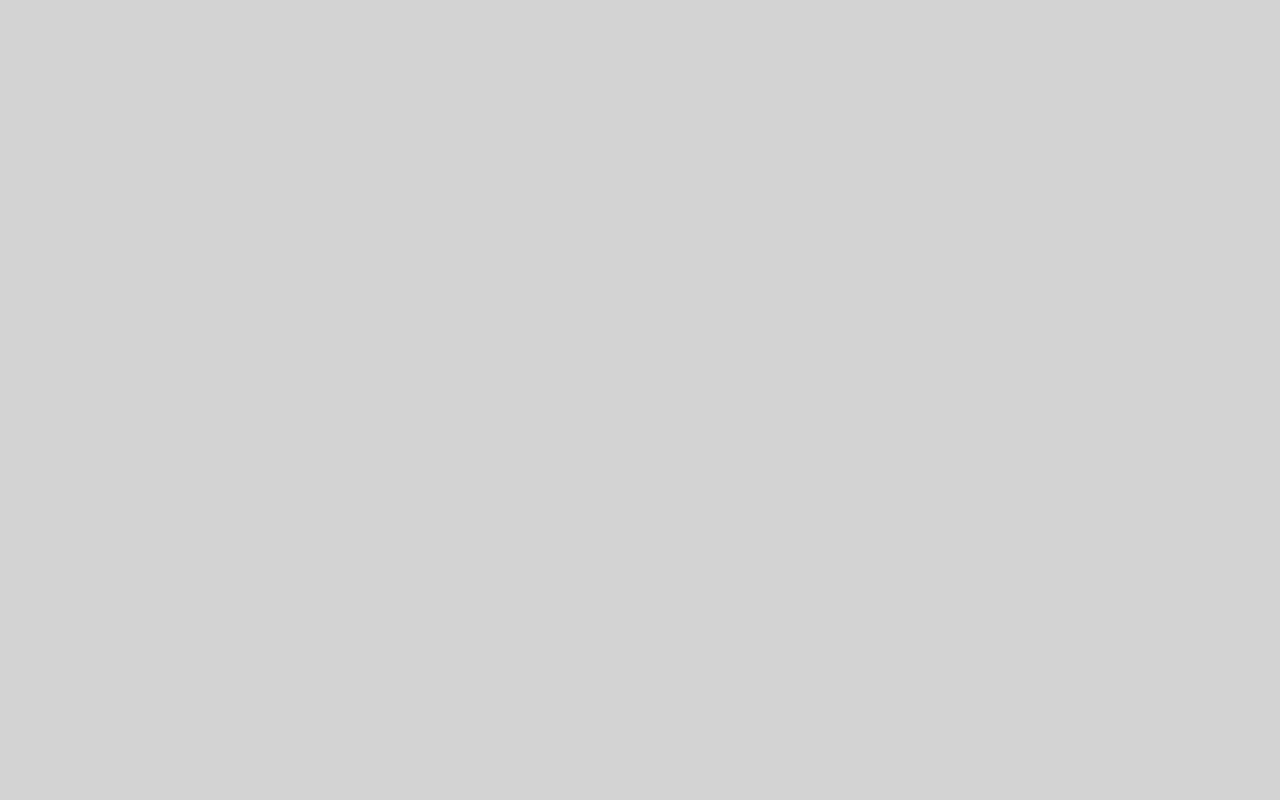
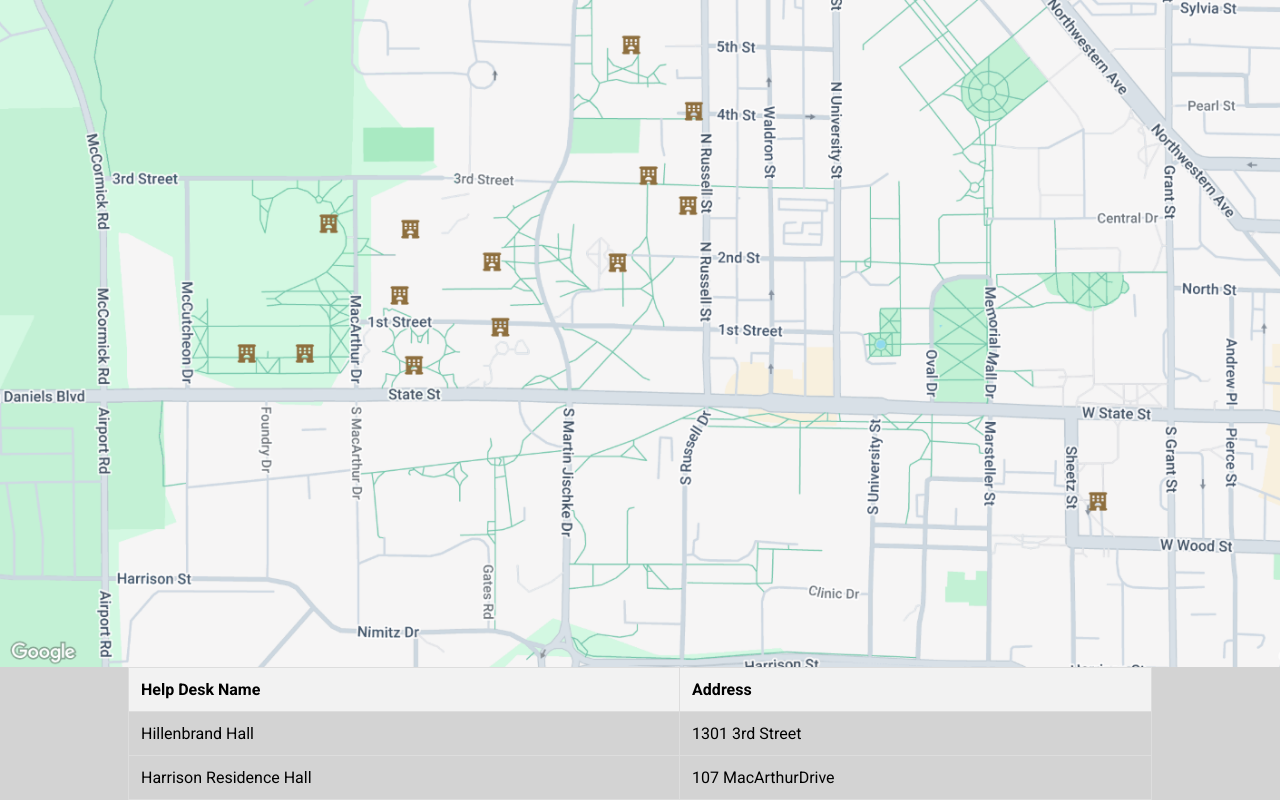
Before and after one commit to daivikghosh/BoilerTrack, a React (Create React App) app: page /help-desk in a window 1280 px wide. Before the commit this address had no page. Shown: the part 361-1161 px from the top of the page. Before the commit the page ends 800 px from the top, so only its background shows below. Built offline with nearby package versions, Linux system fonts and the light colour scheme.

Commit message:
User Story #13

```diff
--- a/src/App.js
+++ b/src/App.js
@@ -46,6 +46,7 @@ import TimelineView from "./components/ViewAllHistoryStaff/HistoryViewStaff.js";
 import StaffQRCodeUploadForm from "./components/StaffQRCodeUploadForm/StaffQRCodeUploadForm.js";
 
 import UnclaimedItemTemplate from "./components/UnclaimedItemTemplate/UnclaimedItemTemplate.js";
+import HelpDeskPage from './pages/HelpDeskPage';
 
 const App = () => {
   return (
@@ -142,6 +143,7 @@ const App = () => {
           path="/unclaimed-item-template"
           element={<UnclaimedItemTemplate />}
         />
+        <Route path="/help-desk" element={<HelpDeskPage />} />
       </Routes>
     </Router>
   );
--- a/src/pages/AllItemsPage.js
+++ b/src/pages/AllItemsPage.js
@@ -220,6 +220,9 @@ function AllItemsPage() {
         >
           View Your Claim Requests
         </Link>
+        <Link to="/help-desk" className="page-button">
+          Help Desk
+        </Link>
         <Link to="/FeedbackForm" className="page-button">
           Leave Feedback
         </Link>
--- /dev/null
+++ b/src/pages/HelpDeskPage.css
@@ -0,0 +1,41 @@
+.help-desk-page {
+    display: flex;
+    flex-direction: column;
+    height: 100vh;
+  }
+
+  .top-half {
+    flex: 1;
+    display: flex;
+    justify-content: center;
+    align-items: center;
+  }
+
+  .help-image {
+    max-width: 100%;
+    max-height: 100%;
+    object-fit: cover;
+  }
+
+  .bottom-half {
+    flex: 1;
+    display: flex;
+    justify-content: center;
+    align-items: center;
+  }
+
+  .help-desk-table {
+    width: 80%;
+    border-collapse: collapse;
+  }
+
+  .help-desk-table th,
+  .help-desk-table td {
+    border: 1px solid #ddd;
+    padding: 12px;
+    text-align: left;
+  }
+
+  .help-desk-table th {
+    background-color: #f2f2f2;
+  }
--- /dev/null
+++ b/src/pages/HelpDeskPage.js
@@ -0,0 +1,35 @@
+import React from 'react';
+import './HelpDeskPage.css';
+import helpImage from './help-image.png'; // Ensure you have an image at this path
+
+function HelpDeskPage() {
+  return (
+    <div className="help-desk-page">
+      <div className="top-half">
+        <img src={helpImage} alt="Help Desk" className="help-image" />
+      </div>
+      <div className="bottom-half">
+        <table className="help-desk-table">
+          <thead>
+            <tr>
+              <th>Help Desk Name</th>
+              <th>Address</th>
+            </tr>
+          </thead>
+          <tbody>
+            <tr>
+              <td>Hillenbrand Hall</td>
+              <td>1301 3rd Street</td>
+            </tr>
+            <tr>
+              <td>Harrison Residence Hall</td>
+              <td>107 MacArthurDrive</td>
+            </tr>
+          </tbody>
+        </table>
+      </div>
+    </div>
+  );
+}
+
+export default HelpDeskPage;
```
Also changed, not shown: src/pages/help-image.png (added).
